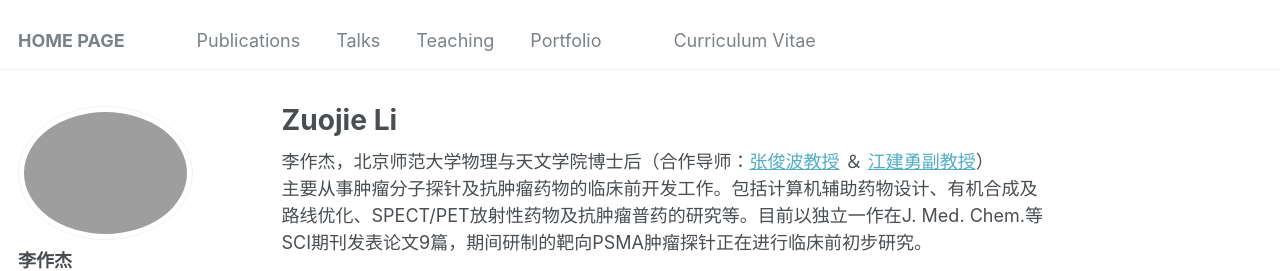
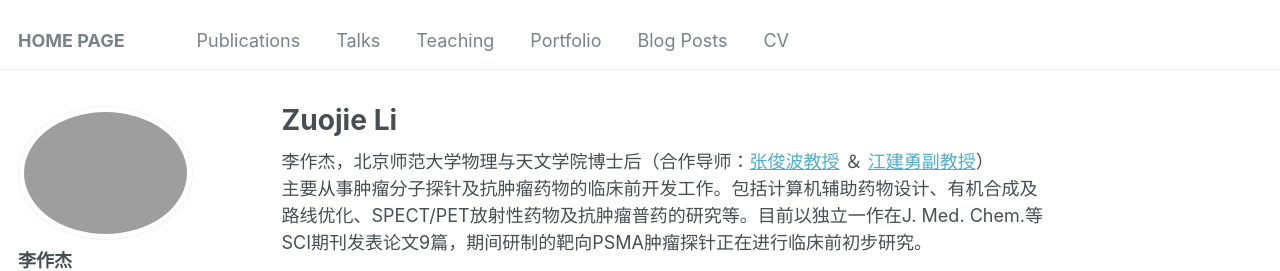
Before and after one commit to Infinity-LZJ/Zuojie_Li.github, a Jekyll site: the page built from _pages/about.md, in a window 1280 px wide. Shown: the top 271 px of the page. Built offline with Jekyll 4.4.1, drawn with Linux system fonts in a browser that asks for light colours; some web fonts are replaced.

Commit message:
Update navigation.yml
Signed-off-by: Zuojie_Li <zuojieli@yeah.net>

```diff
--- a/_data/navigation.yml
+++ b/_data/navigation.yml
@@ -17,10 +17,10 @@ main:
   - title: "Portfolio"
     url: /portfolio/
 
-  - #title: "Blog Posts"
+  - title: "Blog Posts"
     url: /year-archive/
 
-  - title: "Curriculum Vitae"
+  - title: "CV"
     url: /cv/
 
   - #title: "Guide"
```
